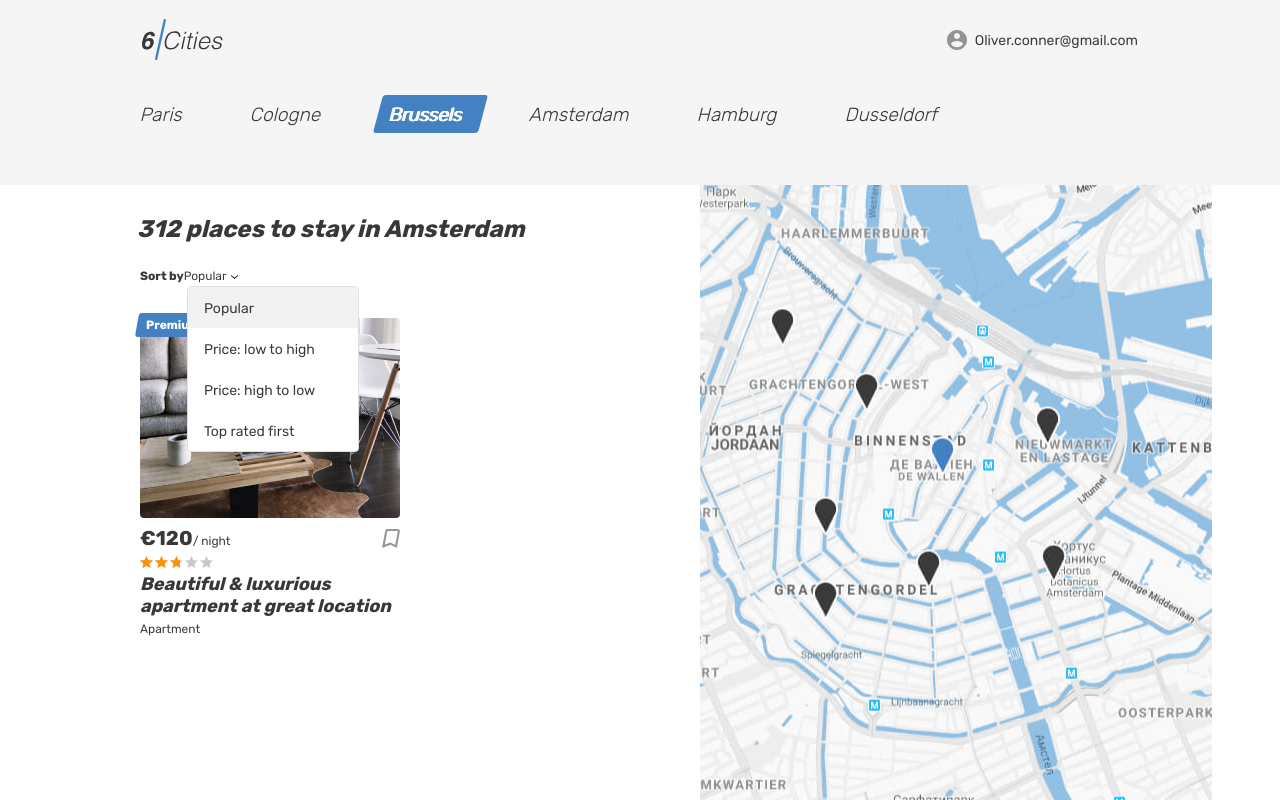
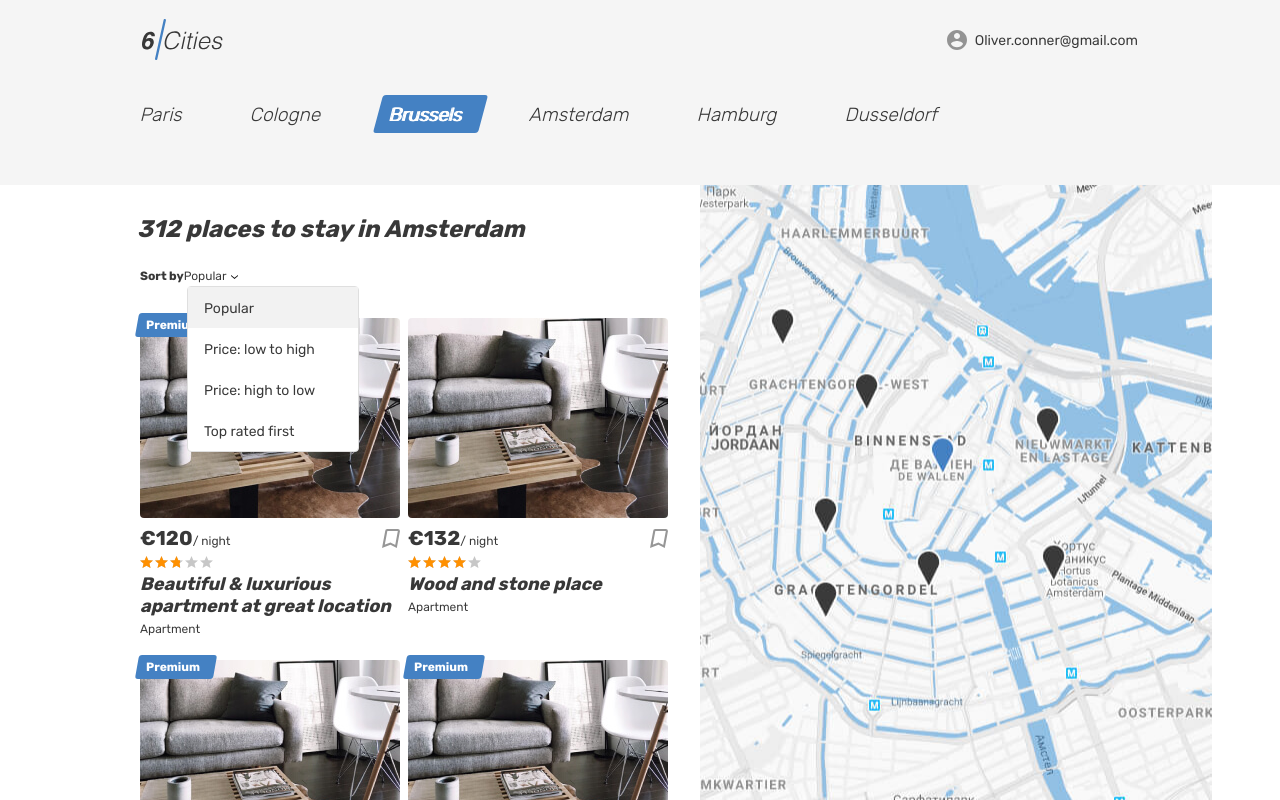
Before and after one commit to PElfimov/182558-six-cities-2, a React app: page / in a window 1280 px wide. Built offline with nearby package versions, Linux system fonts and the light colour scheme.

Commit message:
fin module2-task1

```diff
--- a/src/components/mainPage/Cities/Cities.js
+++ b/src/components/mainPage/City/City.js
@@ -1,7 +1,40 @@
 import React from "react";
-import CityCard from "../CityCard/CityCard";
+import HotelCard from "../HotelCard/HotelCard";
 
-export default function Cities() {
+const hotels = [{
+  isPremium: true,
+  cost: 120,
+  name: `Beautiful & luxurious apartment at great location`,
+  rating: 55,
+  type: `Apartment`,
+}, {
+  isPremium: false,
+  cost: 132,
+  name: `Wood and stone place`,
+  rating: 80,
+  type: `Apartment`,
+}, {
+  isPremium: true,
+  cost: 120,
+  name: `Canal View Prinsengracht`,
+  rating: 55,
+  type: `Apartment`,
+}, {
+  isPremium: true,
+  cost: 80,
+  name: `Nice, cozy, warm big bed apartment`,
+  rating: 100,
+  type: `Apartment`,
+}, {
+  isPremium: true,
+  cost: 120,
+  name: `Wood and stone place`,
+  rating: 88,
+  type: `Private room`,
+},
+];
+
+export default function City() {
   return (
     <div className="cities">
       <div className="cities__places-container container">
@@ -23,12 +56,15 @@ export default function Cities() {
             </ul>
           </form>
           <div className="cities__places-list places__list tabs__content">
-            <CityCard
-              isPremium={true}
-              cost={120}
-              name='Beautiful & luxurious apartment at great location'
-              rating={55} />
-
+            {hotels.map((it, i) =>
+              <HotelCard
+                key={name + i}
+                name={it.name}
+                isPremium={it.isPremium}
+                cost={it.cost}
+                rating={it.rating}
+                type={it.type}
+              />)}
           </div>
         </section>
         <div className="cities__right-section">
--- a/src/components/mainPage/CityCard/CityCard.js
+++ b/src/components/mainPage/HotelCard/HotelCard.js
@@ -1,11 +1,12 @@
 import React from "react";
 import PropTypes from "prop-types";
 
-CityCard.propTypes = {
+HotelCard.propTypes = {
   isPremium: PropTypes.bool,
   cost: PropTypes.number.isRequired,
   name: PropTypes.string.isRequired,
   rating: PropTypes.number.isRequired,
+  type: PropTypes.oneOf([`Private room`, `Apartment`]).isRequired,
 };
 
 function Premium() {
@@ -16,7 +17,7 @@ function Premium() {
   );
 }
 
-export default function CityCard(props) {
+export default function HotelCard(props) {
   return (
     <article className="cities__place-card place-card">
       {props.isPremium && <Premium />}
@@ -48,7 +49,7 @@ export default function CityCard(props) {
         <h2 className="place-card__name">
           <a href="#">{props.name}</a>
         </h2>
-        <p className="place-card__type">Apartment</p>
+        <p className="place-card__type">{props.type}</p>
       </div>
     </article>
   );
--- a/src/components/mainPage/Main/Main.js
+++ b/src/components/mainPage/Main/Main.js
@@ -1,7 +1,7 @@
 import React from "react";
 import Header from '../Header/Header';
 import Tabs from "../../Tabs/Tabs";
-import Cities from "../Cities/Cities";
+import City from "../City/City";
 
 export default function Main() {
   return (
@@ -10,7 +10,7 @@ export default function Main() {
       <main className="page__main page__main--index">
         <h1 className="visually-hidden">Cities</h1>
         <Tabs />
-        <Cities />
+        <City />
       </main>
     </div>
   );
```
